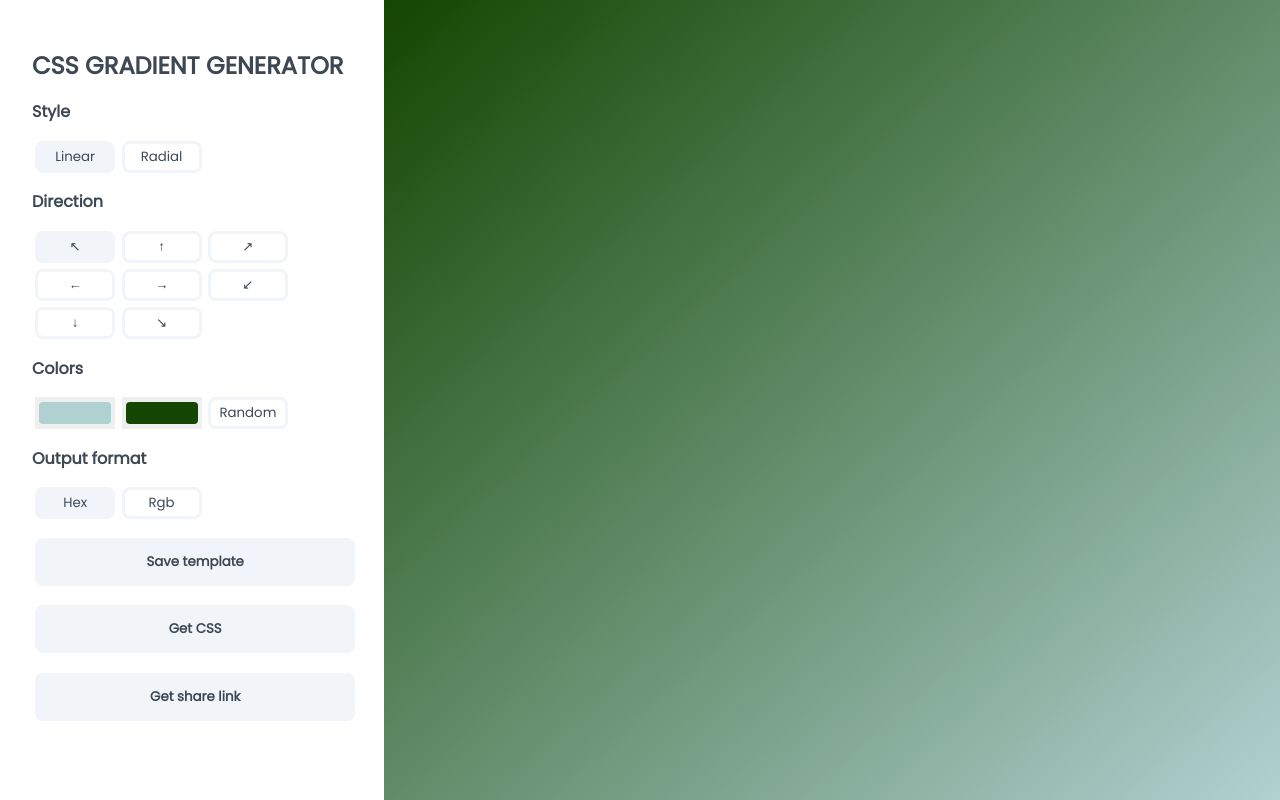
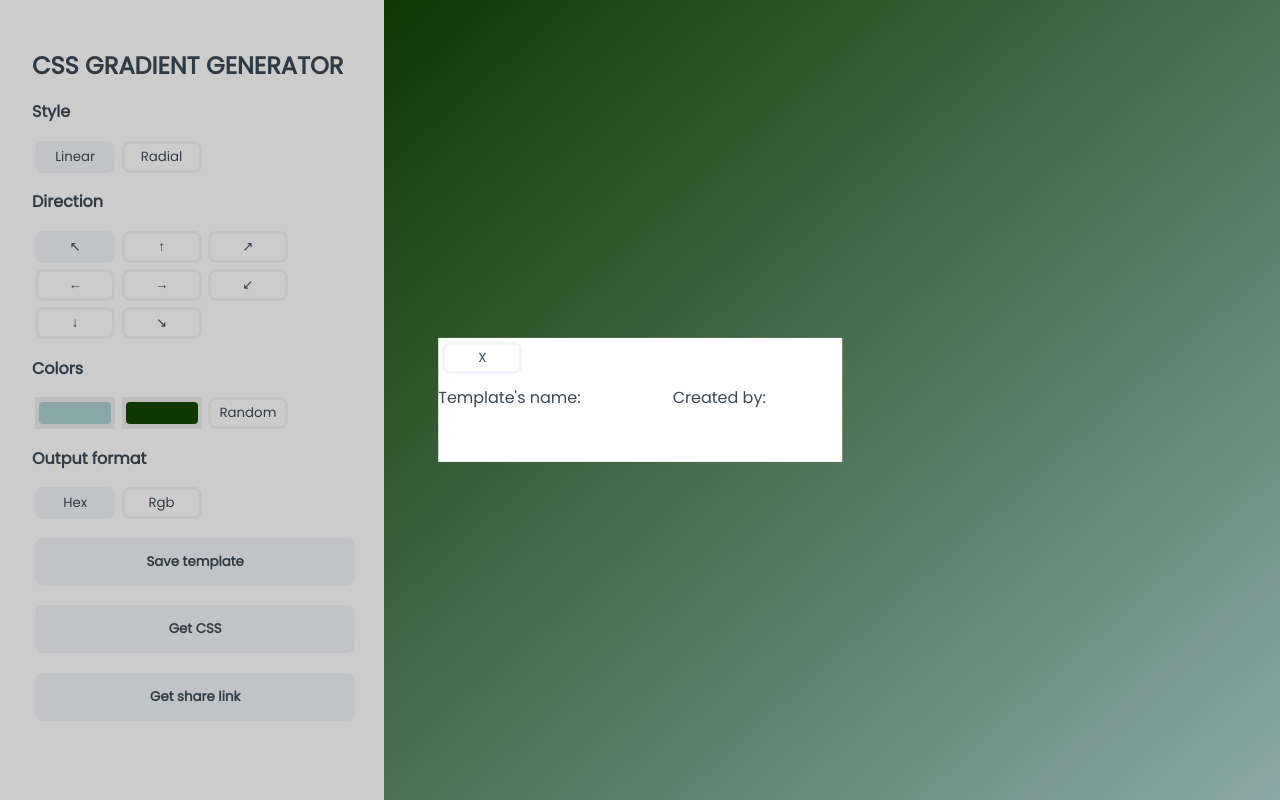
Before and after one commit to maisahr/CSS-gradient-generator, a React (Create React App) app: page / in a window 1280 px wide. Both pictures are taken after a click on the button "Save template". Shown: the top 800 px of the page. Built offline with nearby package versions, Linux system fonts and the light colour scheme.

Commit message:
Creates Modal component

```diff
--- a/public/index.html
+++ b/public/index.html
@@ -32,6 +32,7 @@
   <body>
     <noscript>You need to enable JavaScript to run this app.</noscript>
     <div id="root"></div>
+    <div id="portal"></div>
     <!--
       This HTML file is a template.
       If you open it directly in the browser, you will see an empty page.
--- a/src/components/Sidebar/Sidebar.js
+++ b/src/components/Sidebar/Sidebar.js
@@ -1,10 +1,11 @@
 import { useState } from 'react'
 import { Directions } from '../Directions/Directions'
 import { hexGradient, rgbGradient } from '../gradientCodes/gradientCodes'
+import { TemplateModal } from '../TemplateModal/TemplateModal'
 import './Sidebar.css'
 
 export const Sidebar = ({values, handleChange, handleRandom}) => {
-
+    const [isOpen, setIsOpen] = useState(false);
     const [output, setOutput] = useState('hex');
     const [cssButton, setCssButton] = useState('Get CSS');
     const [linkButton, setLinkButton] = useState('Get share link');
@@ -41,6 +42,8 @@ export const Sidebar = ({values, handleChange, handleRandom}) => {
     }
 
     const saveTemplate = () => {
+        setIsOpen(true);
+
         setSaveButton('Template saved!');
 
         setTimeout(() => {
@@ -110,6 +113,7 @@ export const Sidebar = ({values, handleChange, handleRandom}) => {
             <button className='getButton' onClick={() => saveTemplate()}>{saveButton}</button>
             <button className='getButton' onClick={() => getCSS(output)}>{cssButton}</button>
             <button className='getButton' onClick={() => getShareLink()}>{linkButton}</button>
+            <TemplateModal open={isOpen} onClose={() => setIsOpen(false)}/>
         </div>
     )
 }
--- /dev/null
+++ b/src/components/TemplateModal/TemplateModal.css
@@ -0,0 +1,17 @@
+.background {
+    position: fixed;
+    top: 0;
+    left: 0;
+    right: 0;
+    bottom: 0;
+    background-color: rgba(0, 0, 0, .2);
+    z-index: 5;
+}
+.modal {
+    position: fixed;
+    top: 50%;
+    left: 50%;
+    transform: translate(-50%, -50%);
+    background-color: white;
+    z-index: 5;
+}
--- /dev/null
+++ b/src/components/TemplateModal/TemplateModal.js
@@ -0,0 +1,21 @@
+import ReactDOM from "react-dom";
+import './TemplateModal.css'
+export const TemplateModal = ({open, onClose}) => {
+
+    if(!open) return null;
+
+    return ReactDOM.createPortal(
+        <div className="background">
+            <section className="modal">
+                <button onClick={onClose}>X</button>
+                <form>
+                    <label htmlFor="templateName">Template's name:</label>
+                    <input type='text' id='templateName'></input>
+                    <label htmlFor="username">Created by:</label>
+                    <input type='text' id='username'></input>
+                </form>
+            </section>
+        </div>,
+        document.getElementById('portal')
+    );
+}
```
